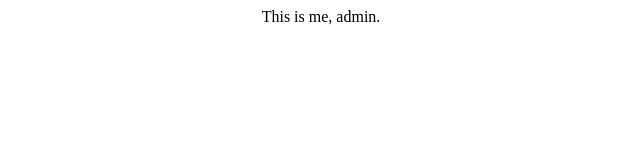
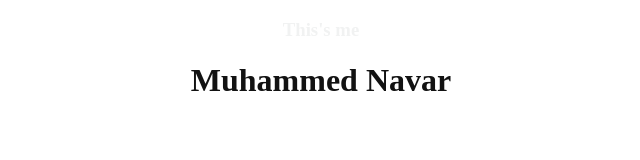
Before and after one commit to NavarMP/project, a plain HTML site: page index.html in a window 1280 px wide. Shown: the whole page, without its empty margins (319-959 px from the left). Drawn offline with Linux system fonts and the light colour scheme.

Commit message:
Update HTML & CSS

```diff
--- a/index.html
+++ b/index.html
@@ -5,6 +5,6 @@
     <link rel="stylesheet" href="styled.css"
   </head>
   <body>
-    This is me, admin.
+    <h3>This's me</h3><h1>Muhammed Navar</h1>
   </body>
 </html>
--- a/styled.css
+++ b/styled.css
@@ -1,3 +1,7 @@
 body {
   text-align: center;
+  color: #f1f2f2;
 }
+h1 {
+  color: #121212;
+}
```
